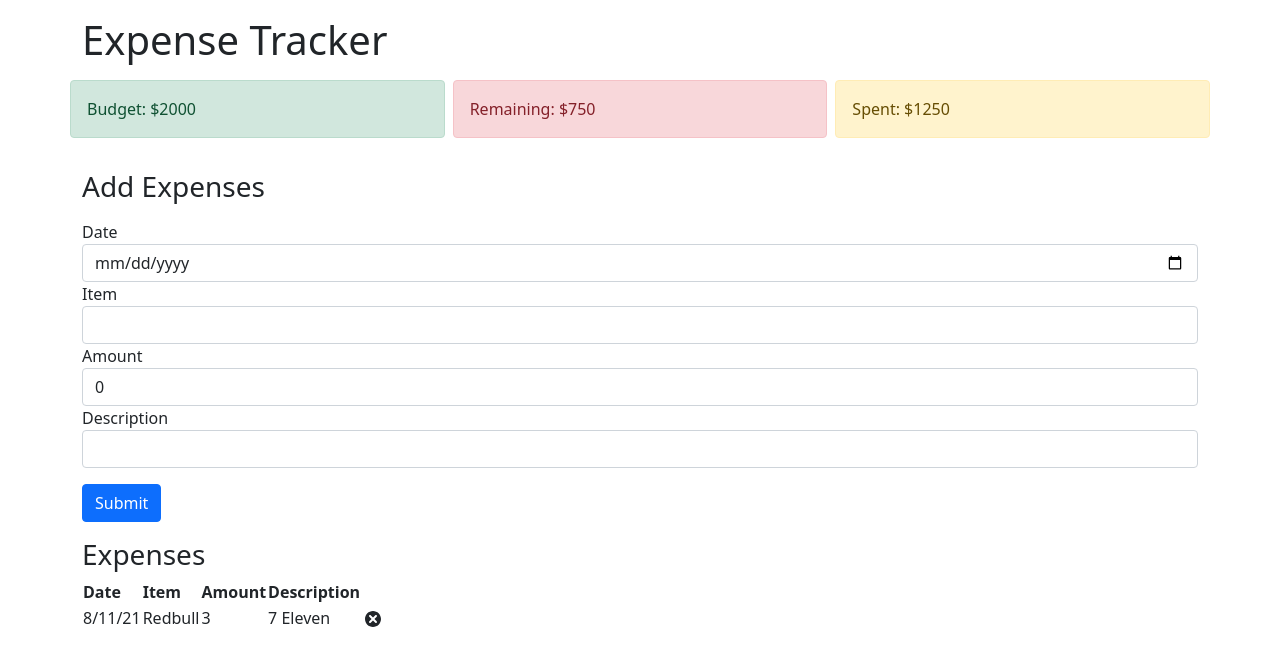
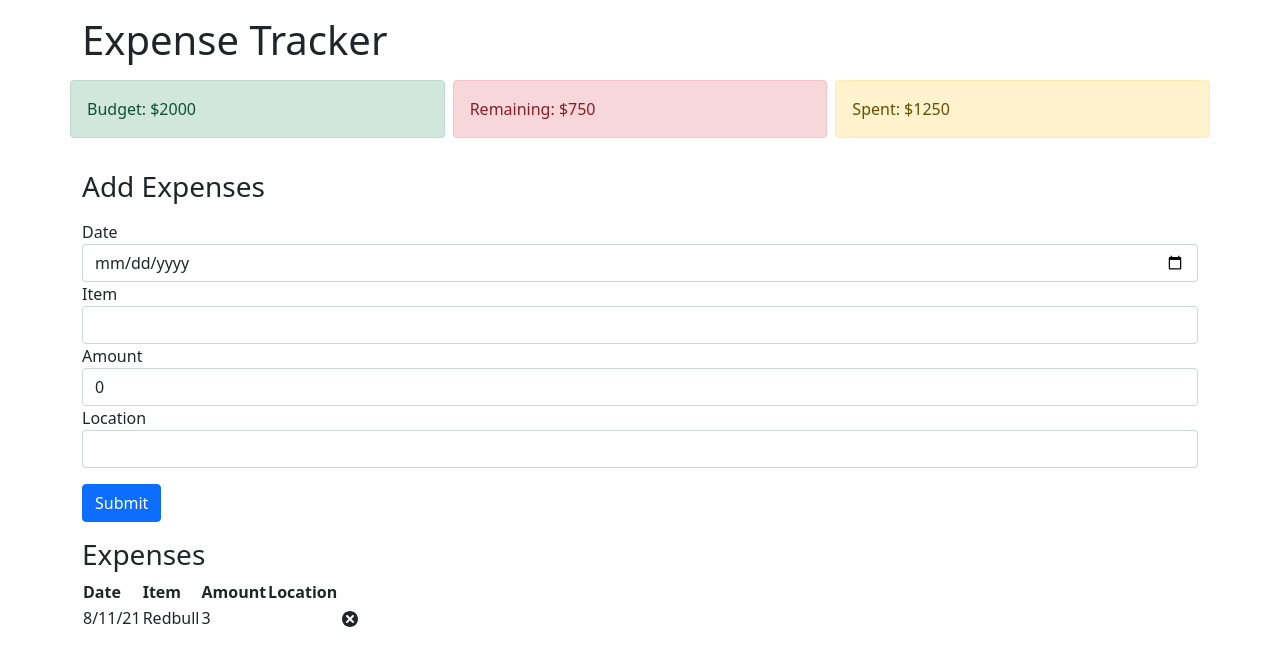
Before and after one commit to Honshu11/expense-tracker-react, a React (Create React App) app: page / in a window 1280 px wide. Shown: the top 666 px of the page. Built offline with nearby package versions, Linux system fonts and the light colour scheme.

Commit message:
made changes in changing name of description to location to meet project criteria

```diff
--- a/src/AddExpenseForm.js
+++ b/src/AddExpenseForm.js
@@ -38,13 +38,13 @@ function AddExpenseForm(props) {
           />
         </div>
         <div className="col-sm">
-          <label htmlFor="description">Description</label>
+          <label htmlFor="location">Location</label>
           <input
             type="text"
             className="form-control"
-            id="description"
-            value={props.description}
-            onChange={(e) => props.setDescription(e.target.value)}
+            id="location"
+            value={props.location}
+            onChange={(e) => props.setLocation(e.target.value)}
           />
         </div>
         <div className="col-sm">
--- a/src/App.js
+++ b/src/App.js
@@ -3,13 +3,12 @@ import Budget from "./Components/Budget";
 import "bootstrap/dist/css/bootstrap.min.css";
 import AddExpenseForm from "./AddExpenseForm";
 import ExpenseItem from "./Components/ExpenseItem";
-import { TiPhoneOutline } from "react-icons/ti";
 
 function App() {
   const [date, setDate] = useState("");
   const [item, setItem] = useState("");
   const [amount, setAmount] = useState(0);
-  const [description, setDescription] = useState("");
+  const [location, setLocation] = useState("");
   const [expenseItems, setExpenseItems] = useState([
     {
       id: 1,
@@ -27,7 +26,7 @@ function App() {
       date,
       item,
       amount,
-      description,
+      location,
       id,
     };
     const updateItems = [...expenseItems, newExpense]; //spread
@@ -35,9 +34,9 @@ function App() {
   };
 
   const deleteExpense = (id) => {
-    const items = expenseItems.filter(item => item.id !== id)
+    const items = expenseItems.filter((item) => item.id !== id);
     expenseItems(items);
-  }
+  };
 
   return (
     <div className="container">
@@ -56,11 +55,11 @@ function App() {
             date={date}
             item={item}
             amount={amount}
-            description={description}
+            location={location}
             setDate={setDate}
             setItem={setItem}
             setAmount={setAmount}
-            setDescription={setDescription}
+            setLocation={setLocation}
             addExpense={addExpense}
           />
         </div>
@@ -72,10 +71,10 @@ function App() {
             <th>Date</th>
             <th>Item</th>
             <th>Amount</th>
-            <th>Description</th>
+            <th>Location</th>
           </tr>
         </thead>
-        <tbody className="center">
+        <tbody className="table-body">
           {expenseItems.map((item) => {
             return (
               <ExpenseItem
@@ -83,7 +82,7 @@ function App() {
                 date={item.date}
                 item={item.item}
                 amount={item.amount}
-                description={item.description}
+                location={item.location}
                 id={item.id}
                 deleteExpense={deleteExpense}
               />
--- a/src/Components/ExpenseItem.js
+++ b/src/Components/ExpenseItem.js
@@ -7,7 +7,7 @@ function ExpenseItem(props) {
       <td>{props.date}</td>
       <td>{props.item}</td>
       <td>{props.amount}</td>
-      <td>{props.description}</td>
+      <td>{props.location}</td>
       <TiDelete
         size="1.5em"
         onClick={() => props.deleteExpense(props.id)}
```
